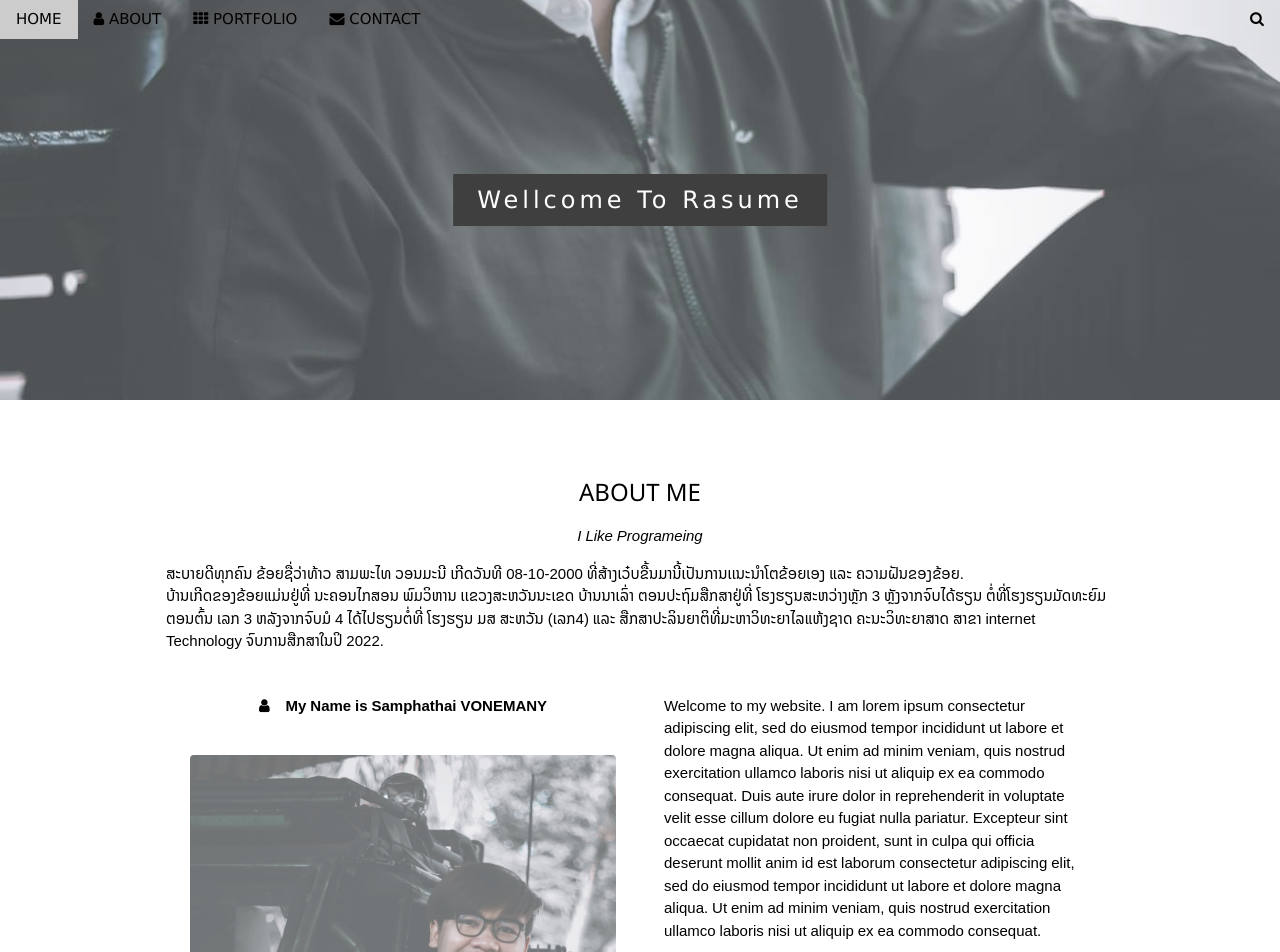
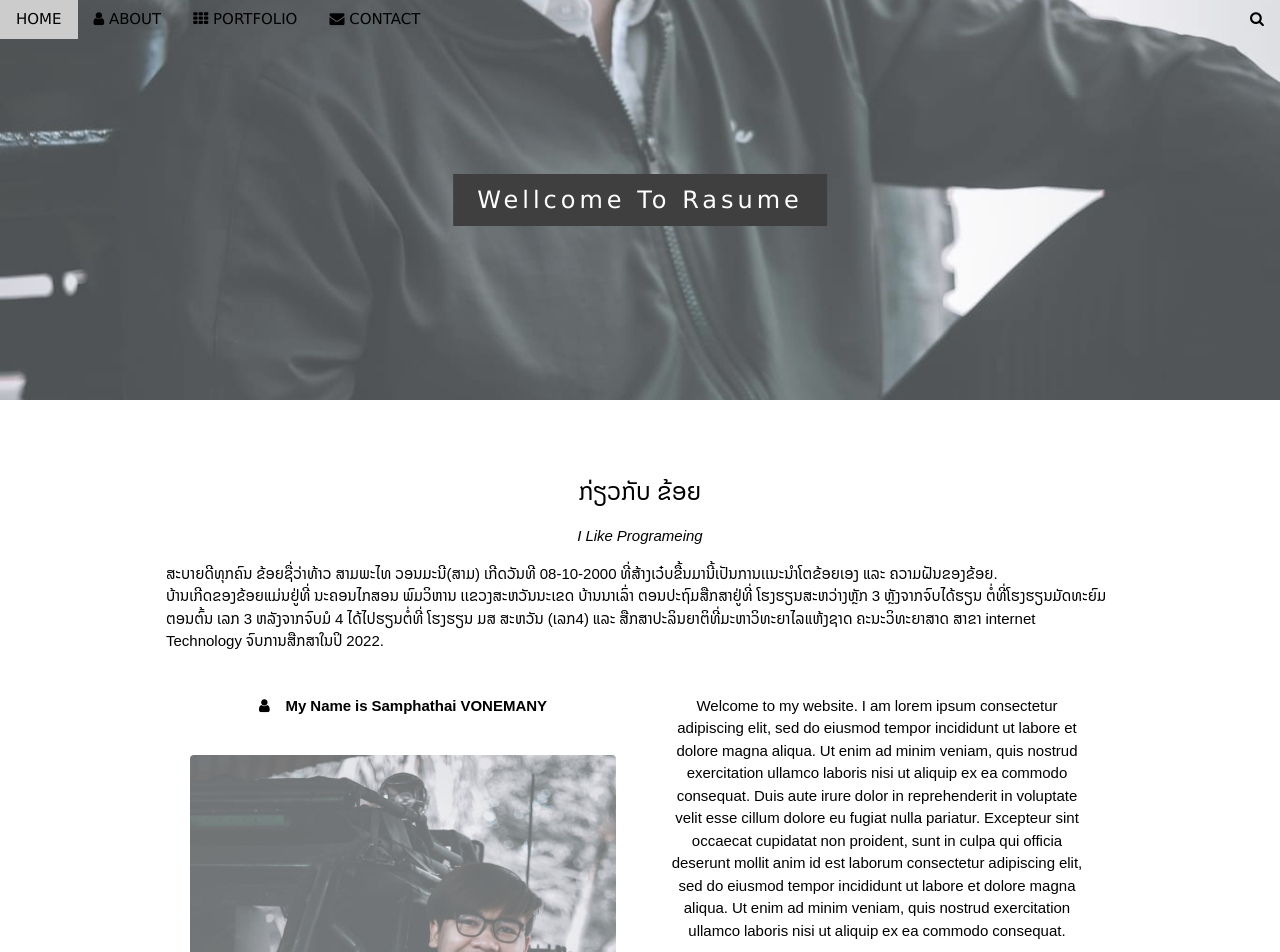
Before and after one commit to SamVon/Ctest, a React (Vite) app: page / in a window 1280 px wide. Shown: the top 952 px of the page. Built offline with nearby package versions, Linux system fonts and the light colour scheme.

Commit message:
chang font all with id

```diff
--- a/src/App.css
+++ b/src/App.css
@@ -1,5 +1,4 @@
-
-p{
+p, #head{
   font-family: 'Noto Sans Lao', sans-serif;
 }
 .bgimg-1, .bgimg-2, .bgimg-3 {
--- a/src/component/context.jsx
+++ b/src/component/context.jsx
@@ -5,16 +5,15 @@ import Logo from '../assets/profile.jpeg'
 function context() {
   return (
     <div className="w3-content w3-container w3-padding-64" id="about">
-      <h3 className="w3-center">ABOUT ME</h3>
+      <h3 className="w3-center" id='head'>ກ່ຽວກັບ ຂ້ອຍ</h3>
       <p className="w3-center"><em>I Like Programeing</em></p>
-      <p>ສະບາຍດີທຸກຄົນ ຂ້ອຍຊື່ວ່າທ້າວ ສາມພະໄທ ວອນມະນີ ເກີດວັນທີ 08-10-2000 ທີ່ສ້າງເວ໋ບຂື້ນມານີ້ເປັນການເເນະນຳໂຕຂ້ອຍເອງ ແລະ ຄວາມຝັນຂອງຂ້ອຍ. <br /> ບ້ານເກີດຂອງຂ້ອຍແມ່ນຢູ່ທີ່ ນະຄອນໄກສອນ ພົມວິຫານ ເເຂວງສະຫວັນນະເຂດ ບ້ານນາເລົ່າ ຕອນປະຖົມສືກສາຢູ່ທີ່ ໂຮງຮຽນສະຫວ່າງຫຼັກ 3 ຫຼັງຈາກຈົບໄດ້ຮຽນ ຕໍ່ທີ່ໂຮງຮຽນມັດທະຍົມຕອນຕົ້ນ ເລກ 3 ຫລັງຈາກຈົບມໍ 4 ໄດ້ໄປຮຽນຕໍ່ທີ່ ໂຮງຮຽນ ມສ ສະຫວັນ (ເລກ4) ແລະ ສືກສາປະລິນຍາຕິທີ່ມະຫາວິທະຍາໄລແຫ້ງຊາດ ຄະນະວິທະຍາສາດ ສາຂາ internet Technology ຈົບການສືກສາໃນປິ 2022.<br /></p>
+      <p>ສະບາຍດີທຸກຄົນ ຂ້ອຍຊື່ວ່າທ້າວ ສາມພະໄທ ວອນມະນີ(ສາມ) ເກີດວັນທີ 08-10-2000 ທີ່ສ້າງເວ໋ບຂື້ນມານີ້ເປັນການເເນະນຳໂຕຂ້ອຍເອງ ແລະ ຄວາມຝັນຂອງຂ້ອຍ. <br /> ບ້ານເກີດຂອງຂ້ອຍແມ່ນຢູ່ທີ່ ນະຄອນໄກສອນ ພົມວິຫານ ເເຂວງສະຫວັນນະເຂດ ບ້ານນາເລົ່າ ຕອນປະຖົມສືກສາຢູ່ທີ່ ໂຮງຮຽນສະຫວ່າງຫຼັກ 3 ຫຼັງຈາກຈົບໄດ້ຮຽນ ຕໍ່ທີ່ໂຮງຮຽນມັດທະຍົມຕອນຕົ້ນ ເລກ 3 ຫລັງຈາກຈົບມໍ 4 ໄດ້ໄປຮຽນຕໍ່ທີ່ ໂຮງຮຽນ ມສ ສະຫວັນ (ເລກ4) ແລະ ສືກສາປະລິນຍາຕິທີ່ມະຫາວິທະຍາໄລແຫ້ງຊາດ ຄະນະວິທະຍາສາດ ສາຂາ internet Technology ຈົບການສືກສາໃນປິ 2022.<br /></p>
       <div className="w3-row">
         <div className="w3-col m6 w3-center w3-padding-large">
           <p><b><i className="fa fa-user w3-margin-right"></i>My Name is Samphathai VONEMANY</b></p><br />
           <img src={Logo} className="w3-round w3-image w3-opacity w3-hover-opacity-off" alt="Photo of Me" width="500" height="50" />
         </div>
-
-        <div className="w3-col m6 w3-hide-small w3-padding-large">
+        <div className="w3-col m6 w3-center w3-padding-large">{/*if w3-hide-small oject while hid */}
           <p>Welcome to my website. I am lorem ipsum consectetur adipiscing elit, sed do eiusmod tempor incididunt ut labore et dolore magna aliqua. Ut enim ad minim veniam, quis nostrud exercitation ullamco laboris nisi ut aliquip ex ea commodo consequat. Duis aute irure
             dolor in reprehenderit in voluptate velit esse cillum dolore eu fugiat nulla pariatur. Excepteur sint occaecat cupidatat non proident, sunt in culpa qui officia deserunt mollit anim id est laborum consectetur adipiscing elit, sed do eiusmod tempor
             incididunt ut labore et dolore magna aliqua. Ut enim ad minim veniam, quis nostrud exercitation ullamco laboris nisi ut aliquip ex ea commodo consequat.</p>
```
